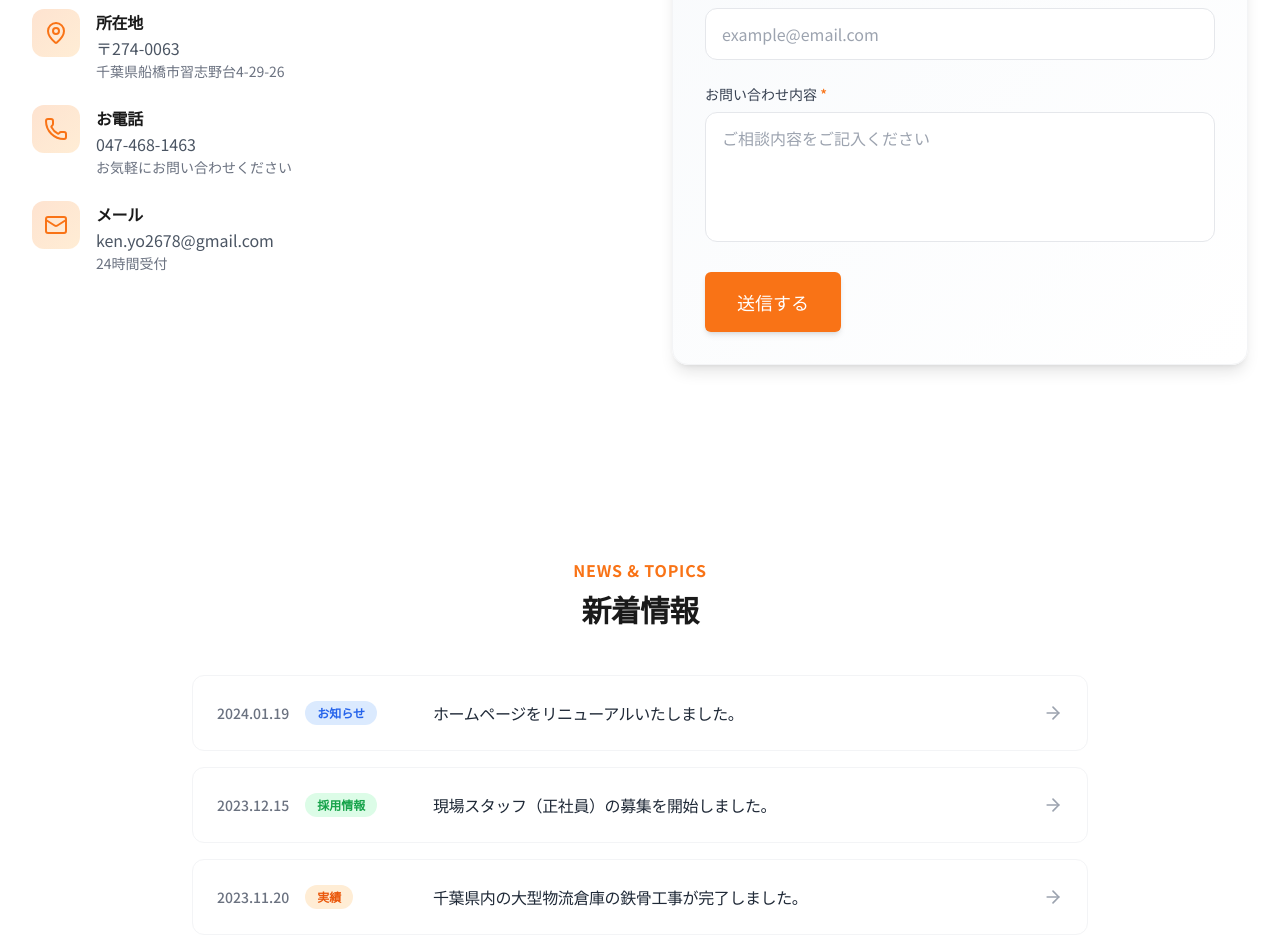
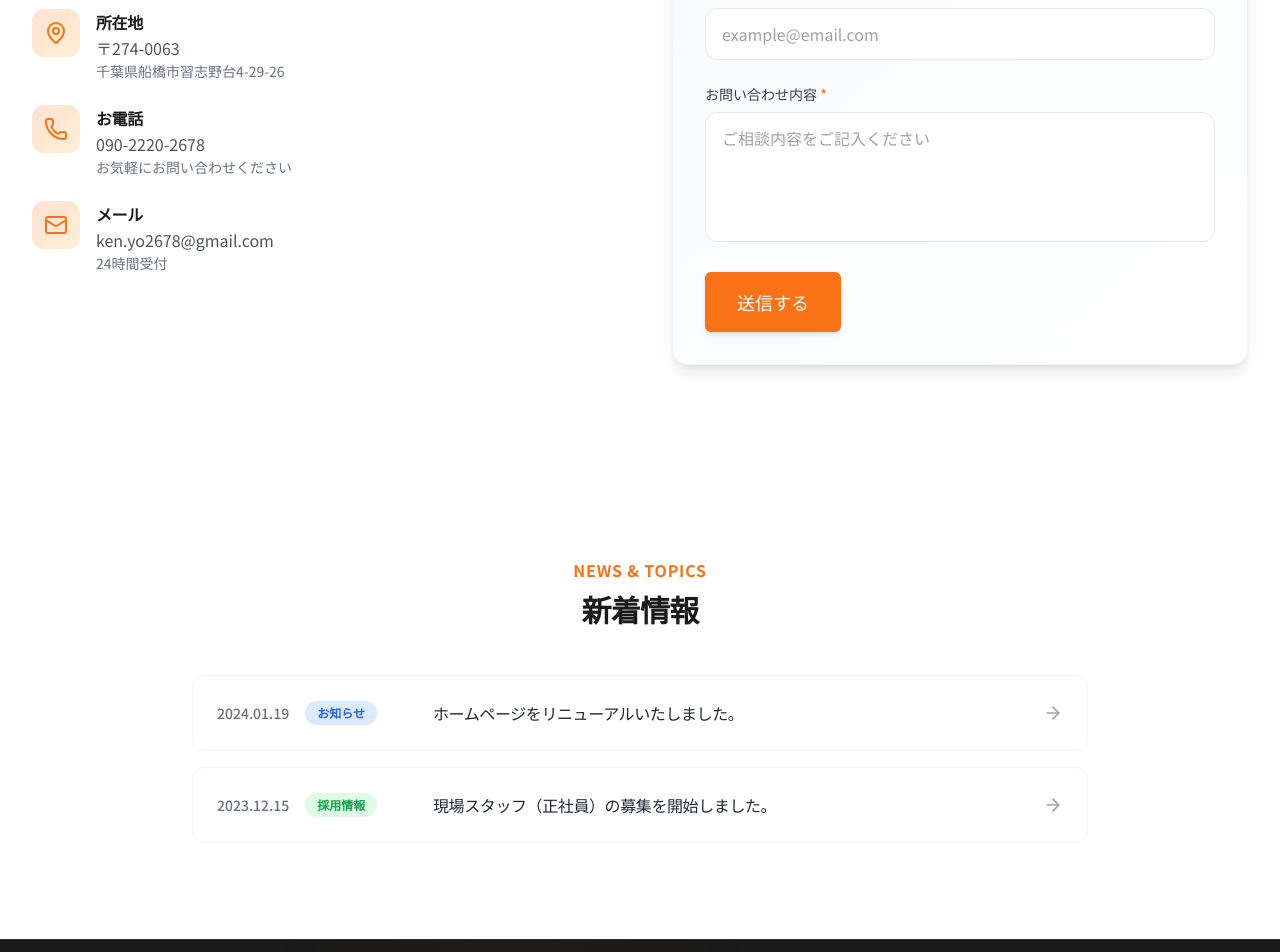
Before and after one commit to yoshidatomya/construction-hp, a React (Vite) app: page / in a window 1280 px wide. Shown: the part 5260-6212 px from the top of the page. Built offline with nearby package versions, Linux system fonts and the light colour scheme.

Commit message:
latest fix

```diff
--- a/src/components/Contact.tsx
+++ b/src/components/Contact.tsx
@@ -37,7 +37,7 @@ export const Contact = () => {
               {
                 icon: Phone,
                 title: "お電話",
-                content: "047-468-1463",
+                content: "090-2220-2678",
                 subcontent: "お気軽にお問い合わせください"
               },
               {
--- a/src/components/News.tsx
+++ b/src/components/News.tsx
@@ -19,12 +19,6 @@ export const News = () => {
             category: "採用情報",
             title: "現場スタッフ（正社員）の募集を開始しました。",
             content: "業務拡大に伴い、現場スタッフ（鉄骨・鍛冶・鳶工事）の募集を開始しました。未経験者も大歓迎です。詳細は採用情報ページをご覧ください。"
-        },
-        {
-            date: "2023.11.20",
-            category: "実績",
-            title: "千葉県内の大型物流倉庫の鉄骨工事が完了しました。",
-            content: "千葉県船橋市内で施工しておりました、大型物流倉庫の鉄骨工事が無事完了いたしました。関係者の皆様、ご協力ありがとうございました。"
         }
     ];
 
```
